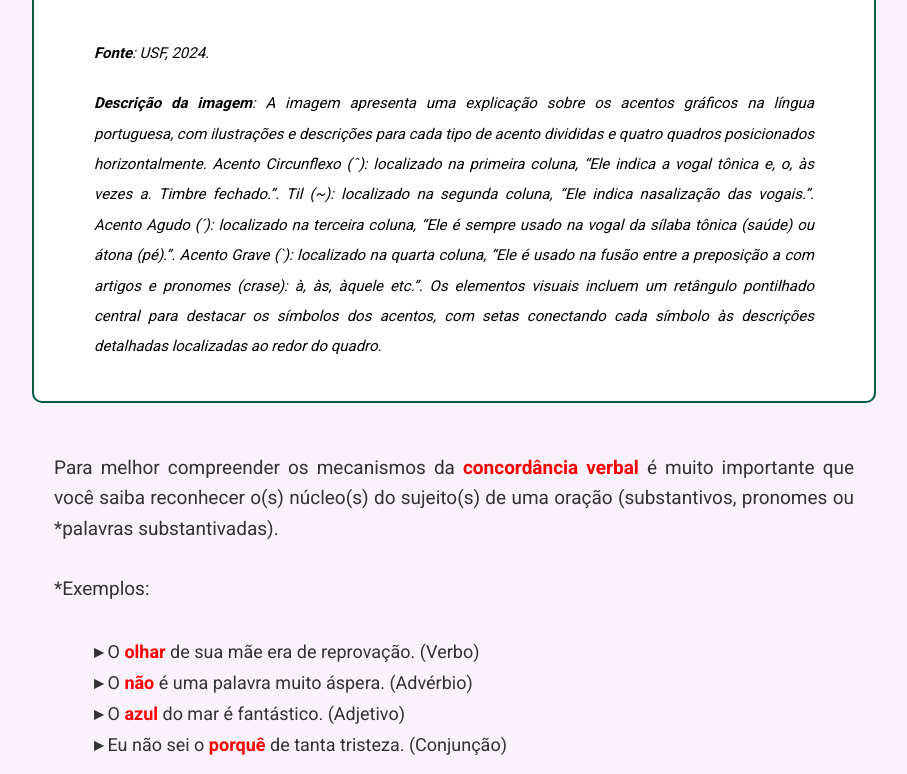
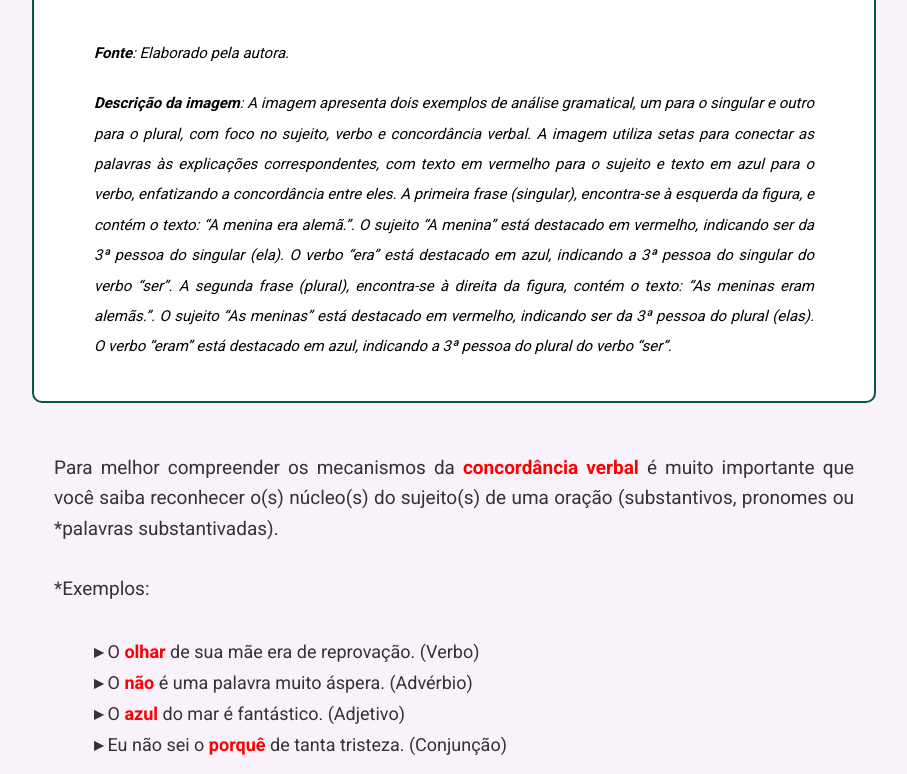
Before and after one commit to DropeVinicius/nivelamentoun4, a plain HTML site: page index.html in a window 1280 px wide. Shown: the part 2364-3138 px from the top of the page, without its empty margins (186-1093 px from the left). Drawn offline with nearby package versions, Linux system fonts and the light colour scheme.

Commit message:
dec primeiro commit

```diff
--- a/index.html
+++ b/index.html
@@ -1346,7 +1346,7 @@
 
         <!-- Parágrafos -->
         <p>
-            Você sabe como funciona a concordância verbal? A via de regra geral, a concordância verbal estuda as
+            Você sabe como funciona a concordância verbal? <br>Via de regra geral, a concordância verbal estuda as
             relações entre o verbo e o sujeito em número (singular ou plural) e pessoa (1ª, 2ª, 3ª).
         </p>
         <!-- Quadro com borda violeta -->
@@ -1356,25 +1356,20 @@
             <img src="https://res.cloudinary.com/di4ria1pf/image/upload/v1737658725/Figura_1_k8t6ba.png"
                 alt="Descrição da imagem" class="imagem-quadrov" onclick="openModal(this)">
             <!-- Fonte da imagem -->
-            <p class="fonte-quadrov"><span class="fonte-menor"><strong>Fonte</strong>: USF, 2024.</span></p>
+            <p class="fonte-quadrov"><span class="fonte-menor"><strong>Fonte</strong>: Elaborado pela autora.</span></p>
             <!-- Descrição da imagem -->
-            <p class="descricao-quadrov"><span class="fonte-menor"><strong>Descrição da imagem</strong>: A imagem apresenta uma
-                    explicação sobre os acentos gráficos na língua portuguesa, com ilustrações e descrições para cada
-                    tipo de acento divididas e quatro quadros posicionados horizontalmente. Acento Circunflexo (ˆ): localizado
-                    na primeira
-                    coluna, “Ele indica a vogal
-                    tônica e, o, às vezes a. Timbre fechado.”. Til (~): localizado na segunda coluna, “Ele indica nasalização
-                    das vogais.”.
-                    Acento Agudo (´): localizado na
-                    terceira coluna, “Ele é sempre usado na vogal da sílaba tônica (saúde) ou átona (pé).”. Acento Grave (`):
-                    localizado na
-                    quarta coluna, “Ele é usado na
-                    fusão entre a preposição a com artigos e pronomes (crase): à, às, àquele etc.”. Os elementos visuais incluem
-                    um
-                    retângulo pontilhado central para
-                    destacar os símbolos dos acentos, com setas conectando cada símbolo às descrições detalhadas localizadas ao
-                    redor do
-                    quadro.</span></p>
+            <p class="descricao-quadrov"><span class="fonte-menor"><strong>Descrição da imagem</strong>: A imagem apresenta dois exemplos de análise gramatical, um para o singular e outro para o plural, com foco no sujeito,
+            verbo e concordância verbal. A imagem utiliza setas para conectar as palavras às explicações correspondentes, com texto
+            em vermelho para o
+            sujeito e texto em azul para o verbo, enfatizando a concordância entre eles. A primeira frase (singular), encontra-se à
+            esquerda da figura, e contém
+            o texto: “A menina era alemã.”. O sujeito “A menina” está destacado em vermelho, indicando ser da 3ª pessoa do singular
+            (ela). O verbo “era” está
+            destacado em azul, indicando a 3ª pessoa do singular do verbo “ser”. A segunda frase (plural), encontra-se à direita da
+            figura, contém o texto: “As
+            meninas eram alemãs.”. O sujeito “As meninas” está destacado em vermelho, indicando ser da 3ª pessoa do plural (elas). O
+            verbo “eram” está
+            destacado em azul, indicando a 3ª pessoa do plural do verbo “ser”.</span></p>
         </div>
         <!-- Modal para exibir a imagem ampliada -->
         <div id="imageModal" class="modal" onclick="closeModal()">
@@ -1463,7 +1458,6 @@
         <br><br>
         <p><span class="fonte-topico">Se o sujeito for formado por palavras sinônimas, o verbo pode ir para o singular ou concordar com o termo mais próximo como no exemplo:</span></p>
         <p><span class="fonte-topico">“Fartura e abundância é próprio dos ricos.”</span></p>
-        <p><span class="fonte-topico">“Nem a chuva, nem a enchente impediu o jogo.”</span></p>
         <br><br>
         <p><span class="fonte-topico">Quando o sujeito é resumido por expressões como “tudo”, “nada”, “ninguém”, o verbo vai para o singular.
         Veja o exemplo:</span></p>
@@ -1746,8 +1740,7 @@
             NÚMERO → plural.</span></p>
         </div>
         <p>Estudaremos, a seguir, os casos relevantes da concordância nominal.</p>
-        <h1>2.1. A CONCORDÂNCIA PODE VARIAR COM ADJETIVOS QUE SE REFEREM A VÁ
-        RIOS SUBSTANTIVOS</h1>
+        <h1>2.1. A CONCORDÂNCIA PODE VARIAR COM ADJETIVOS QUE SE REFEREM A VÁRIOS SUBSTANTIVOS</h1>
         <p>Adjetivo caracterizando um único substantivo concorda com ele em gênero e número. Como? Veja os
         exemplos a seguir:</p>
         <p><span class="fonte-topico">“A linda modelo recebeu ótimas ofertas de emprego.”</span></p>
```
